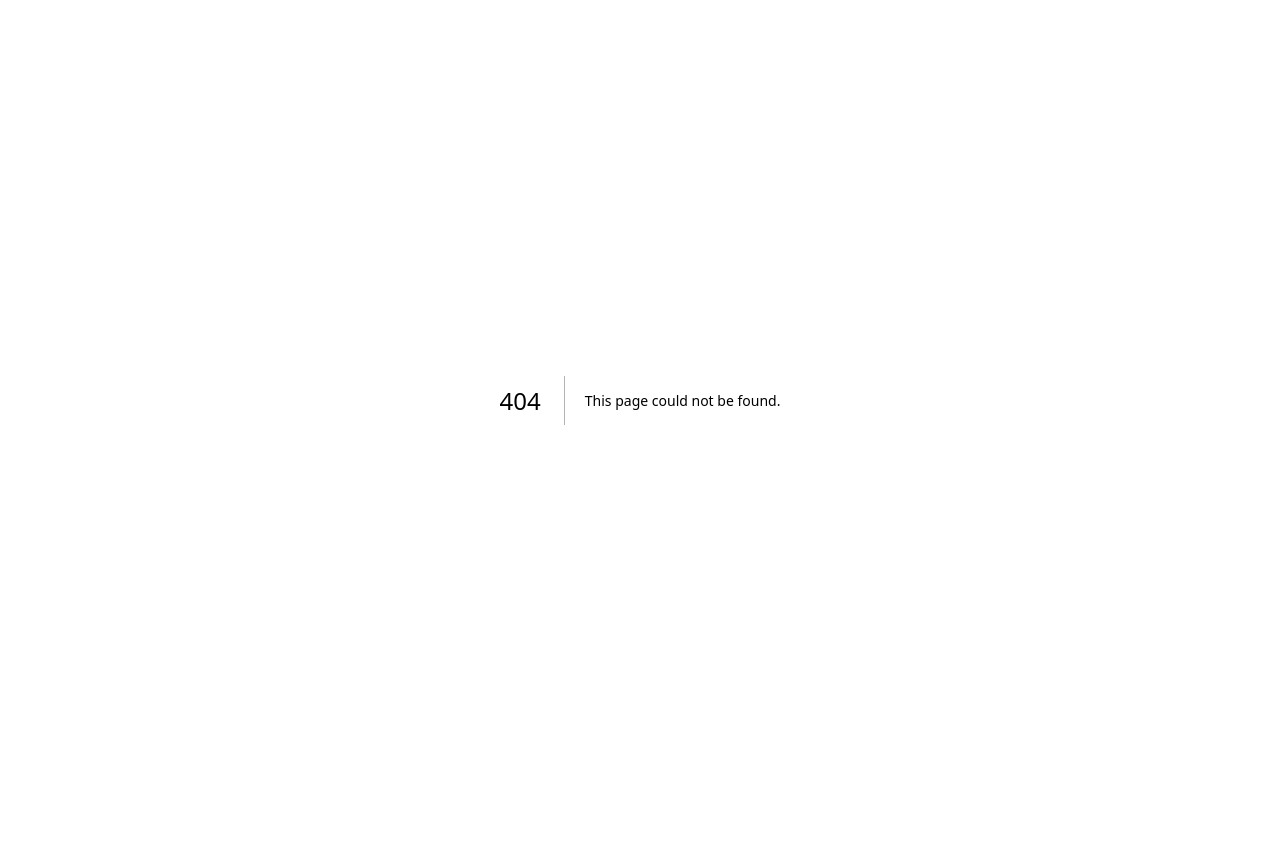
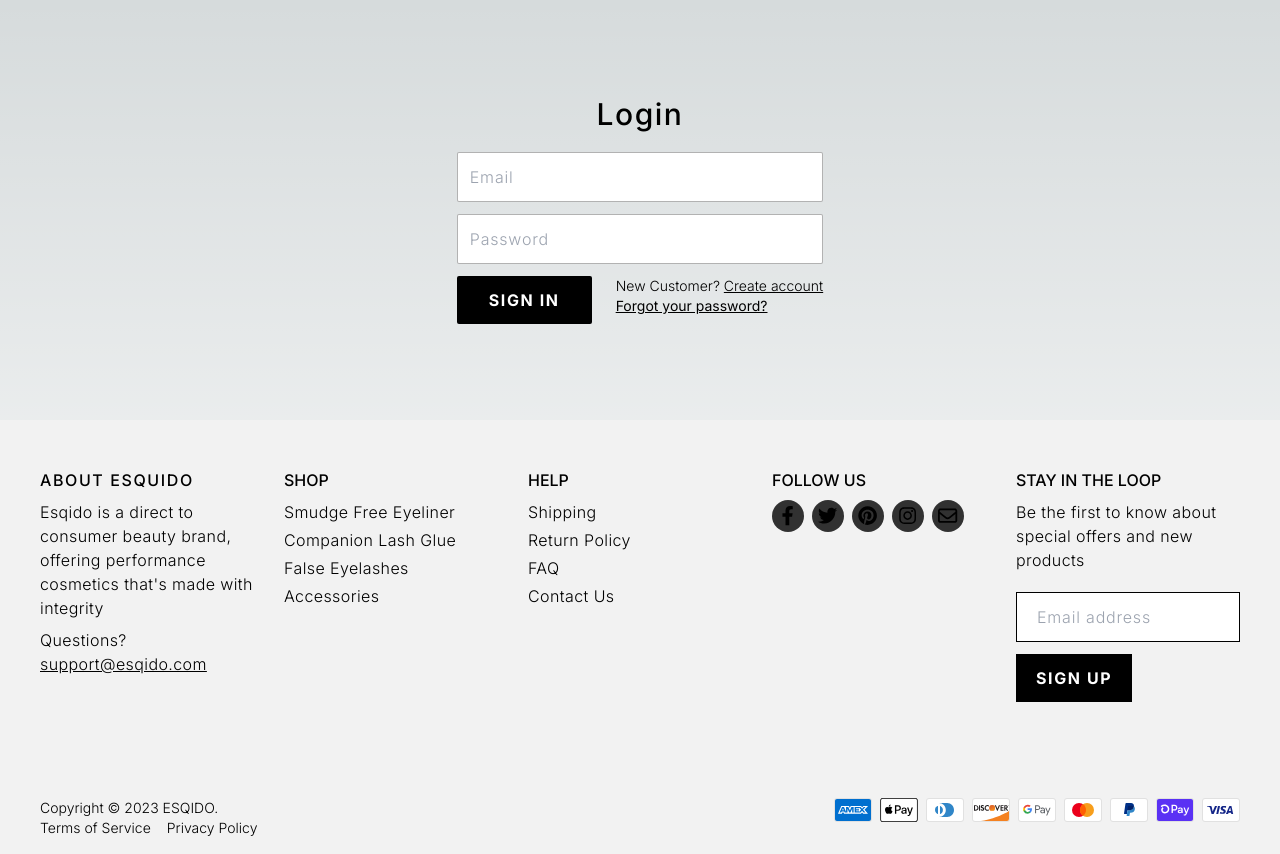
Before and after one commit to AsleyR/beauty-ecommerce, a Next.js app: page /login in a window 1280 px wide. Before the commit this address had no page. Before the commit the page ends 800 px from the top, so only its background shows below. Built offline with nearby package versions, Linux system fonts and the light colour scheme.

Commit message:
Add Login page

```diff
--- /dev/null
+++ b/app/login/page.tsx
@@ -0,0 +1,16 @@
+import Footer from "../(components)/footer/Footer"
+import LoginForm from "../(components)/login-form/LoginForm"
+
+const page = () => {
+    return (
+        <div className="flex flex-col">
+            <div className="mx-mobilex lg:mx-auto my-[6rem] flex flex-col gap-5">
+                <h1 className="font-medium text-center text-3xl tracking-wider">Login</h1>
+                <LoginForm />
+            </div>
+            <Footer />
+        </div>
+    )
+}
+
+export default page
```
